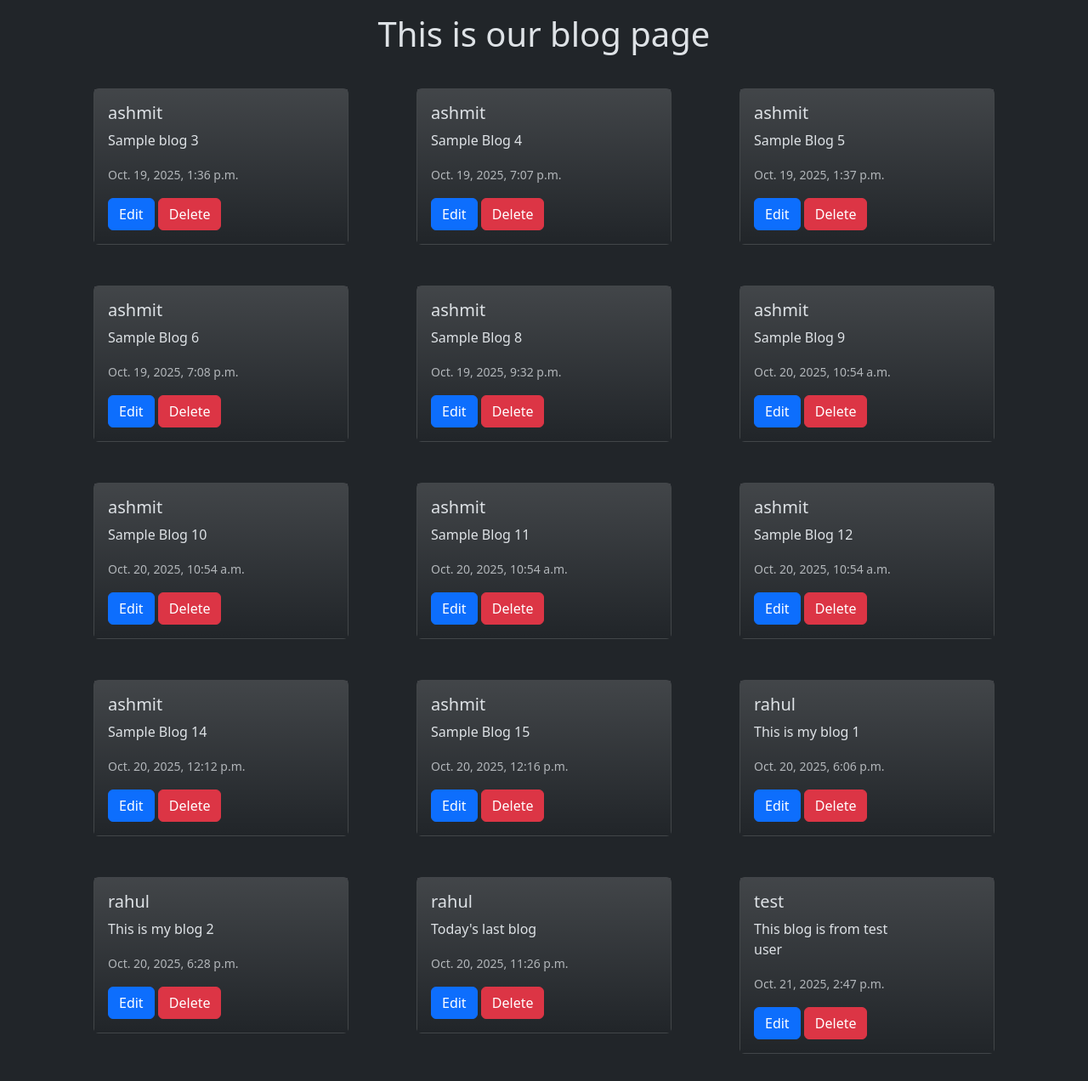
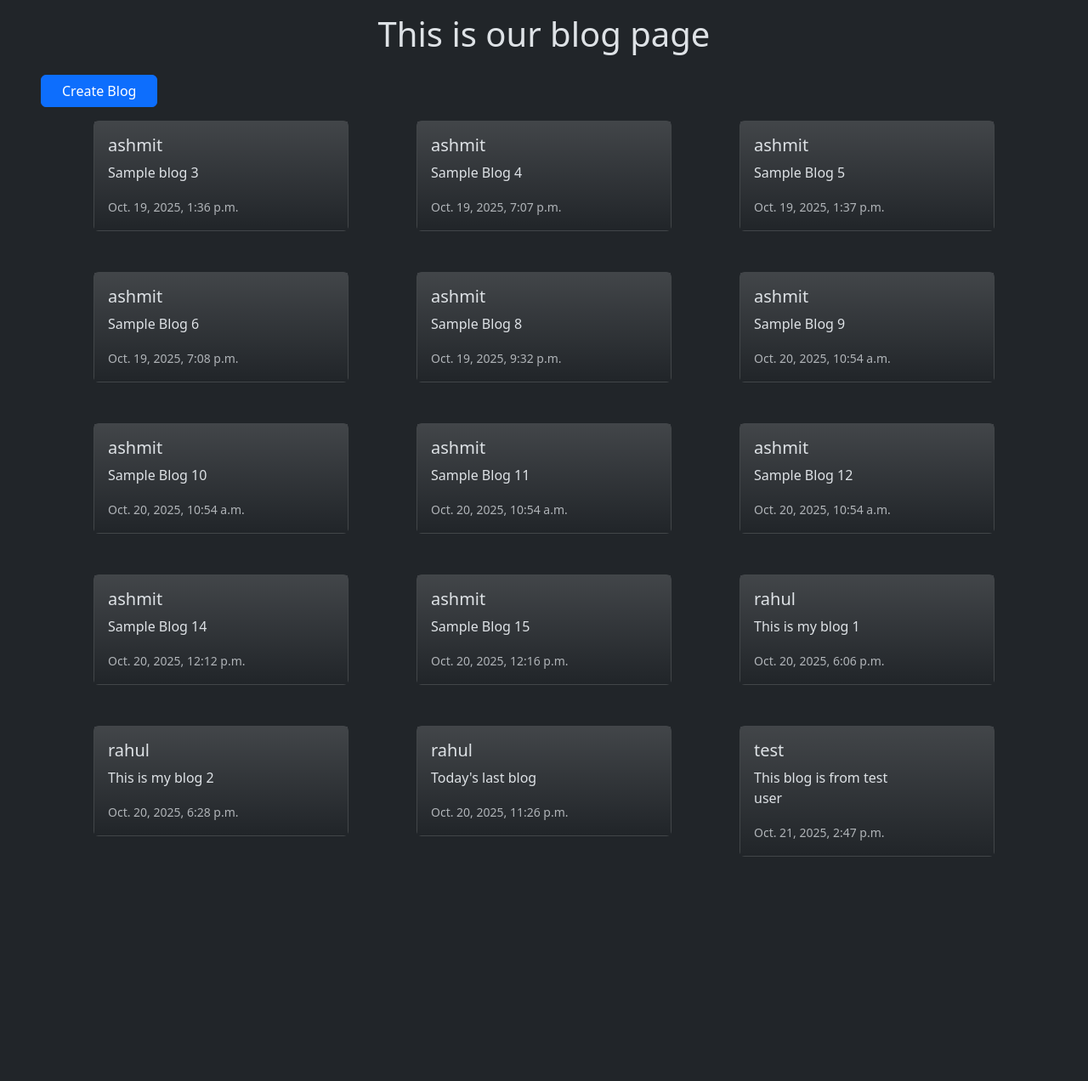
Before and after one commit to Ashmit-1/blog_app, a Django app: page /blog_app/ in a window 1280 px wide. Shown: the part 56-1328 px from the top of the page at 85% size. After the commit the page ends 1064 px from the top, so only its background shows below. Run offline with Django 5.2, Linux system fonts and the light colour scheme; data comes from the database, SQL or seed files in the repository; both versions use the stored data as it was after the commit.

Commit message:
make necessary changes for user registraion, login, logout

```diff
--- a/blog/blog/settings.py
+++ b/blog/blog/settings.py
@@ -119,6 +119,10 @@ USE_TZ = False
 STATIC_URL = 'static/'
 STATICFILES_DIRS = [os.path.join(BASE_DIR, 'static')]
 
+LOGIN_URL = '/accounts/login'
+LOGIN_REDIRECT_URL = '/blog_app/'
+LOGOUT_REDIRECT_URL = '/blog_app/'
+
 MEDIA_URL = '/media/'
 MEDIA_ROOT = os.path.join(BASE_DIR, 'meida')
 
--- a/blog/blog/urls.py
+++ b/blog/blog/urls.py
@@ -18,12 +18,14 @@ from django.contrib import admin
 from django.urls import path, include
 from django.conf import settings
 from django.conf.urls.static import static
+from django.contrib.auth.urls import views as auth_view
 from . import views
 
 urlpatterns = [
     path('admin/', admin.site.urls),
     path('', views.home, name="home"),
     path('blog_app/', include('blog_app.urls')),
+    path('accounts/', include('django.contrib.auth.urls')),
 
 
 ] + static(settings.MEDIA_URL, document_root = settings.MEDIA_ROOT)
--- a/blog/blog_app/templates/blog_app/index.html
+++ b/blog/blog_app/templates/blog_app/index.html
@@ -6,6 +6,7 @@
 {% endblock %}
 {% block content %}
 <h1 class="p-3 text-center">This is our blog page</h1>
+<a class="btn btn-primary px-4 ms-5 " href="{% url "create_post" %}">Create Blog</a>
 <div class="container px-4 ">
   <div class="row gx-5 ">
       {% for blog in all_blogs  %}
@@ -24,9 +25,10 @@
                 <h5 class="card-title">{{blog.user}}</h5>
                 <p class="card-text">{{blog.content}}</p>
                 <p class="card-text"><small class="text-body-secondary">{{blog.created_on}}</small></p>
-
-                <a class="btn btn-primary" href="{% url "edit_post" blog.id %}" role="button">Edit</a>
-                <a class="btn btn-danger" href="{% url "delete_post" blog.id %}" role="button">Delete</a>
+                {% if blog.user == user %}
+                  <a class="btn btn-primary" href="{% url "edit_post" blog.id %}" role="button">Edit</a>
+                  <a class="btn btn-danger" href="{% url "delete_post" blog.id %}" role="button">Delete</a>
+                {% endif %}
 
               </div>
             </div>
--- a/blog/blog_app/urls.py
+++ b/blog/blog_app/urls.py
@@ -6,5 +6,6 @@ urlpatterns = [
     path('create_post/', views.create_post, name="create_post"),
     path('<int:form_id>/edit_post/', views.edit_post, name="edit_post"),
     path('<int:form_id>/delete_post/', views.delete_post, name="delete_post"),
+    path('register/', views.register, name="register"),
 
 ]
--- a/blog/blog_app/views.py
+++ b/blog/blog_app/views.py
@@ -1,5 +1,7 @@
 from django.shortcuts import render, redirect, get_object_or_404
-from .forms import BlogForm
+from django.contrib.auth.decorators import login_required
+from django.contrib.auth import login
+from .forms import BlogForm, UserRegistraionForm
 from .models import Blog
 
 # Create your views here.
@@ -7,6 +9,7 @@ def blog(request):
     all_blogs = Blog.objects.all().order_by('-thumbnail')
     return render(request, "blog_app/index.html", {"all_blogs" : all_blogs})
 
+@login_required
 def create_post(request):
     if request.method == "POST":
         form = BlogForm(request.POST, request.FILES)
@@ -19,6 +22,7 @@ def create_post(request):
         form = BlogForm()
     return render(request, "blog_app/post_form.html", {"form" : form})
 
+@login_required
 def edit_post(request, form_id):
     post = get_object_or_404(Blog, pk=form_id, user=request.user)
     if request.method == "POST":
@@ -32,9 +36,25 @@ def edit_post(request, form_id):
         form = BlogForm(instance=post)
     return render(request, "blog_app/post_form.html", {"form" : form})
 
+@login_required
 def delete_post(request, form_id):
     post = get_object_or_404(Blog, pk=form_id, user=request.user)
     if request.method=="POST":
         post.delete()
         return redirect('blog')
     return render(request, 'blog_app/confirm_delete.html', {"post" : post})
+
+
+
+def register(request):
+    if request.method=="POST":
+        form = UserRegistraionForm(request.POST)
+        if form.is_valid():
+            user = form.save(commit=False)
+            user.set_password(form.cleaned_data['password1'])
+            user.save()
+            login(request, user)
+            return redirect('blog')
+    else:
+        form = UserRegistraionForm()
+    return render(request, "registration/register.html", {"form" : form})
```
Also changed, not shown: blog/blog_app/forms.py (+8 -0 lines), blog/db.sqlite3.
